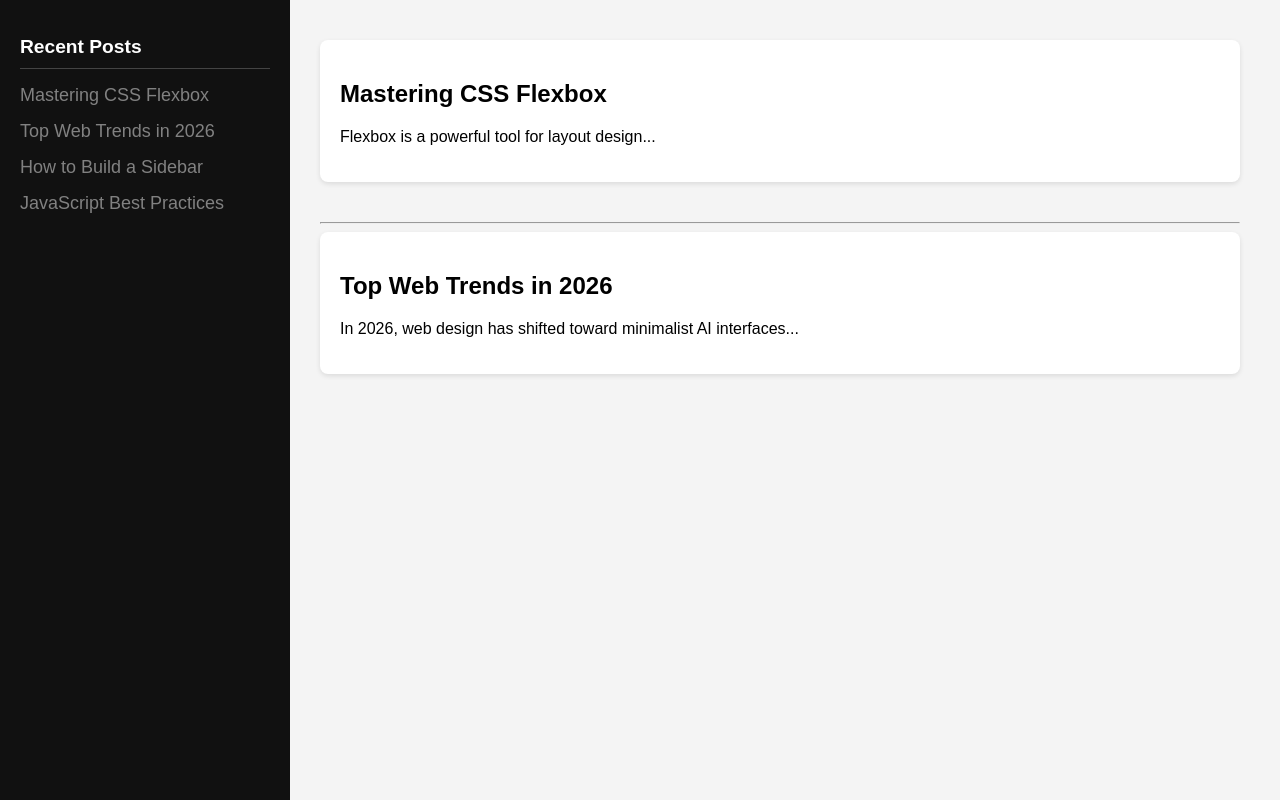
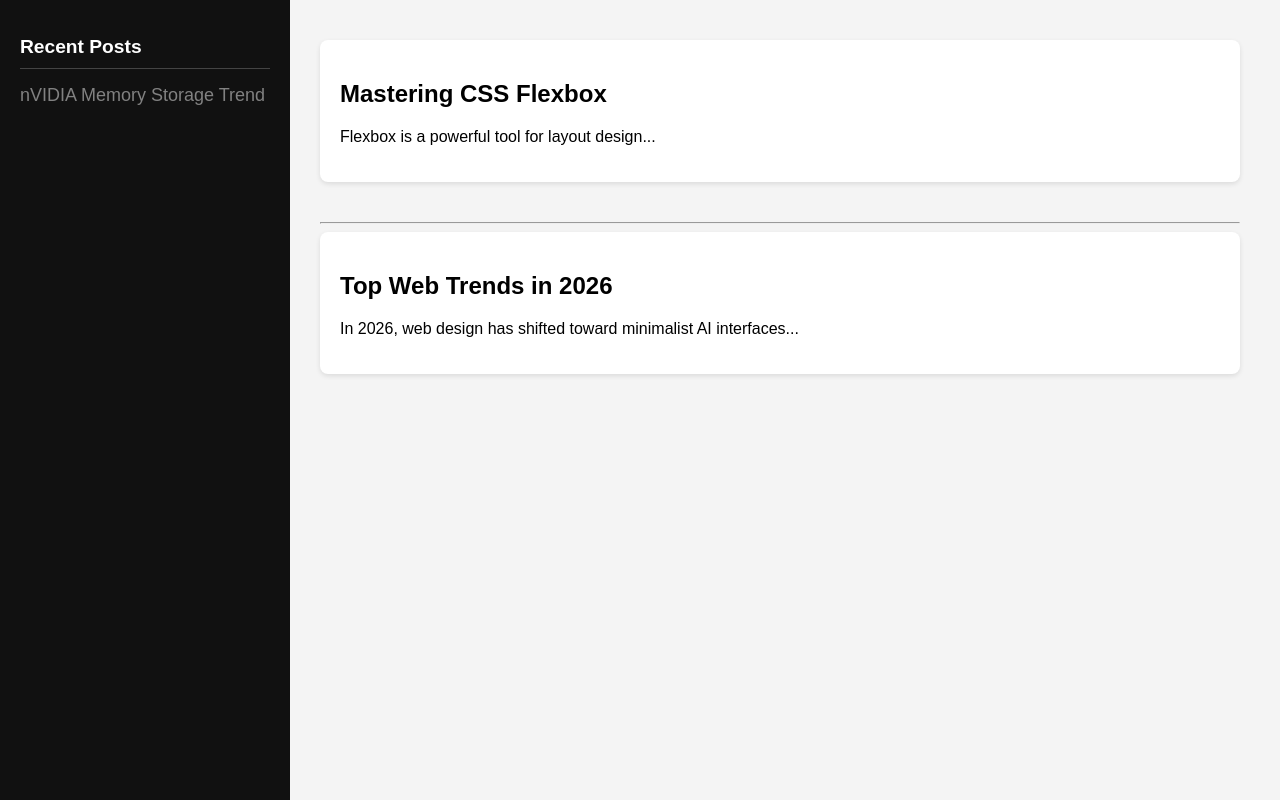
Before and after one commit to AI-Memory-Fabric/ai-memory-fabric.github.io, a plain HTML site: page index.html in a window 1280 px wide. Drawn offline with Linux system fonts and the light colour scheme.

Commit message:
Update index.html

```diff
--- a/index.html
+++ b/index.html
@@ -12,10 +12,11 @@
     <nav class="sidebar">
         <h2>Recent Posts</h2>
         <ul>
-            <li><a href="#post1">Mastering CSS Flexbox</a></li>
-            <li><a href="#post2">Top Web Trends in 2026</a></li>
+            <li><a href="#post1">nVIDIA Memory Storage Trend</a></li>
+ <!--           <li><a href="#post2">Top Web Trends in 2026</a></li>
             <li><a href="#post3">How to Build a Sidebar</a></li>
             <li><a href="#post4">JavaScript Best Practices</a></li>
+ -->
         </ul>
     </nav>
 
```
